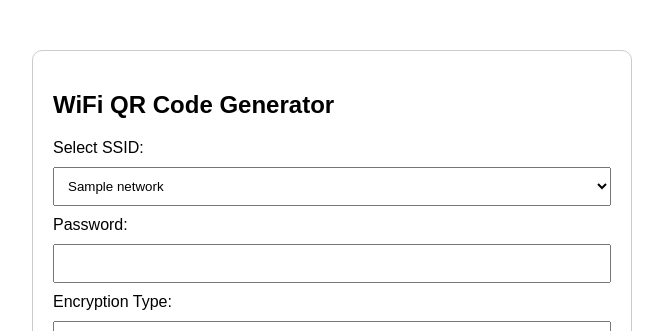
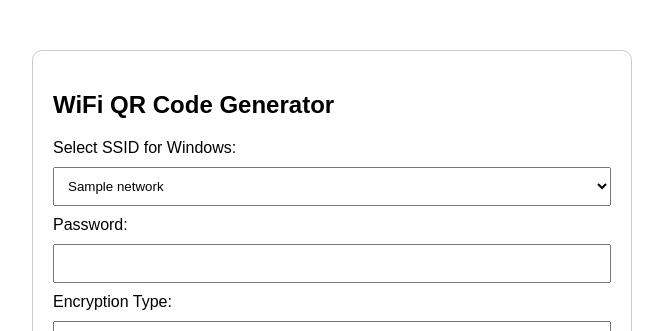
Before and after one commit to alimuratkuslu/WIFI-QR-Generator, a Flask app: template templates/index.html in a window 1280 px wide. Shown: the top 331 px of the page, without its empty margins (308-971 px from the left). Run offline with Flask 2, Linux system fonts and the light colour scheme; the template is opened without the code that fills it: most values are stand-ins (such as "Sample title", 1, 10 or a date in 2020).

Commit message:
Added minor changes to ui

```diff
--- a/templates/index.html
+++ b/templates/index.html
@@ -18,7 +18,7 @@
         <h2>WiFi QR Code Generator</h2>
         <form method="POST">
             {% if networks %}
-            <label for="ssid">Select SSID:</label>
+            <label for="ssid">Select SSID for Windows:</label>
             <select id="ssid" name="ssid" required>
                 {% for network in networks %}
                     <option value="{{ network }}">{{ network }}</option>
```
Also changed, not shown: 2 other files.
